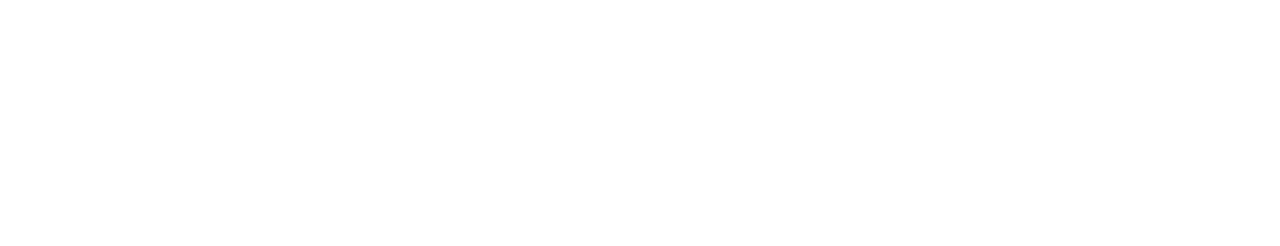
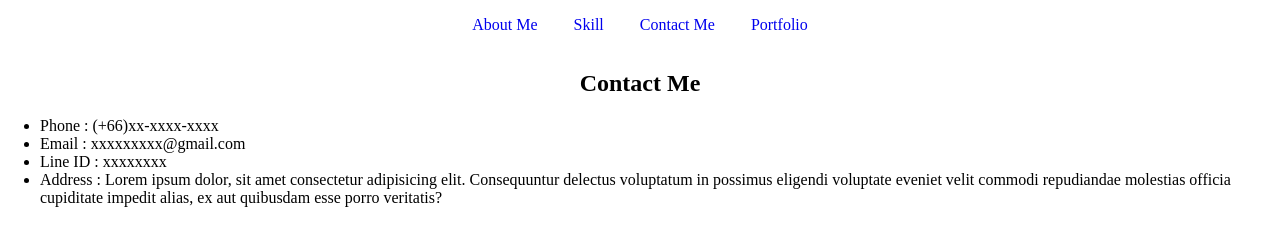
Before and after one commit to boschaiyadej/Devcamp-HTML-1, a plain HTML site: page contact.html in a window 1280 px wide. Drawn offline with Linux system fonts and the light colour scheme.

Commit message:
add contact content

```diff
--- a/contact.html
+++ b/contact.html
@@ -4,8 +4,35 @@
     <meta charset="UTF-8" />
     <meta name="viewport" content="width=device-width, initial-scale=1.0" />
     <title>Contact</title>
+    <link rel="stylesheet" href="styles.css" />
   </head>
   <body>
+    <!-- navbar -->
+    <nav>
+      <ul>
+        <li class="navbar-list"><a href="index.html">About Me</a></li>
+        <li class="navbar-list"><a href="skill.html">Skill</a></li>
+        <li class="navbar-list"><a href="contact.html">Contact Me</a></li>
+        <li class="navbar-list"><a href="portfolio.html">Portfolio</a></li>
+      </ul>
+    </nav>
 
+    <!-- Contact Me -->
+    <section>
+      <h1 class="text-align">Contact Me</h1>
+      <div class="contact-box">
+        <ul>
+          <li>Phone : (+66)xx-xxxx-xxxx</li>
+          <li>Email : xxxxxxxxx@gmail.com</li>
+          <li>Line ID : xxxxxxxx</li>
+          <li>
+            Address : Lorem ipsum dolor, sit amet consectetur adipisicing elit.
+            Consequuntur delectus voluptatum in possimus eligendi voluptate
+            eveniet velit commodi repudiandae molestias officia cupiditate
+            impedit alias, ex aut quibusdam esse porro veritatis?
+          </li>
+        </ul>
+      </div>
+    </section>
   </body>
 </html>
```
